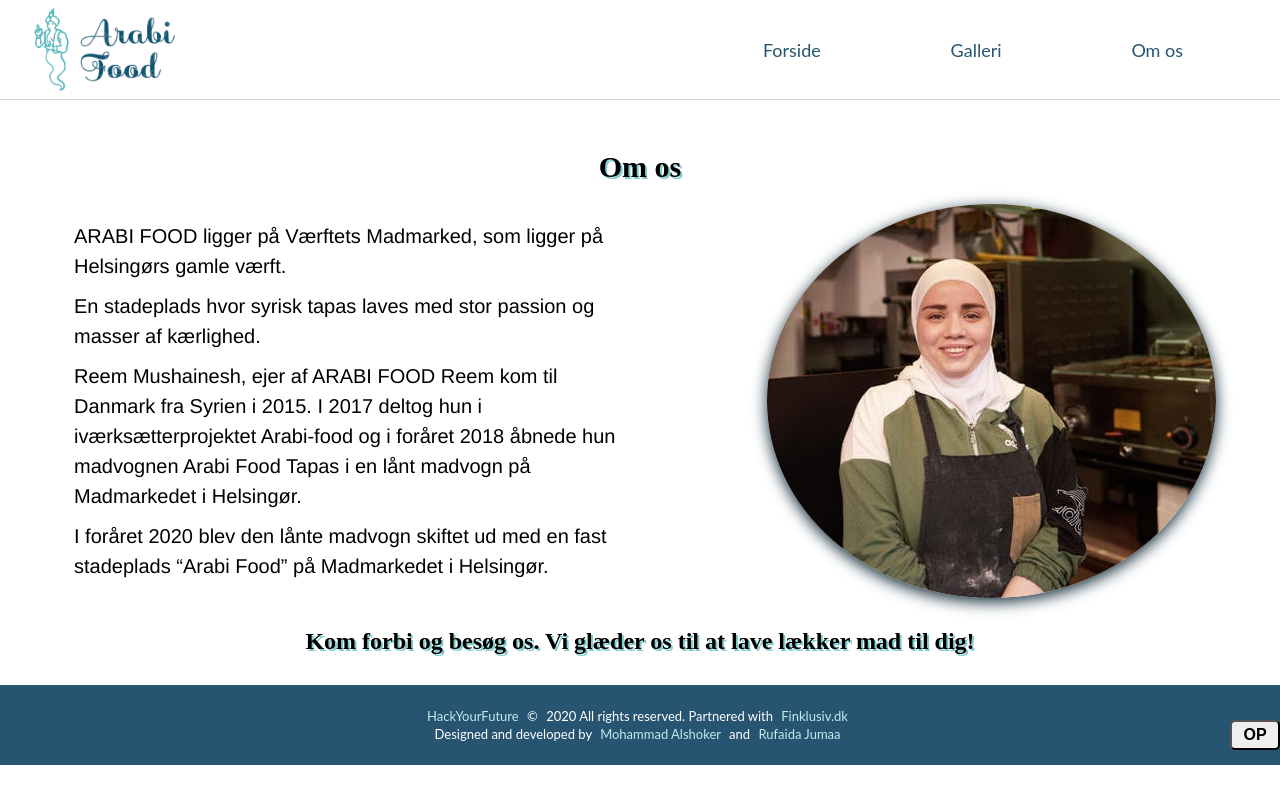
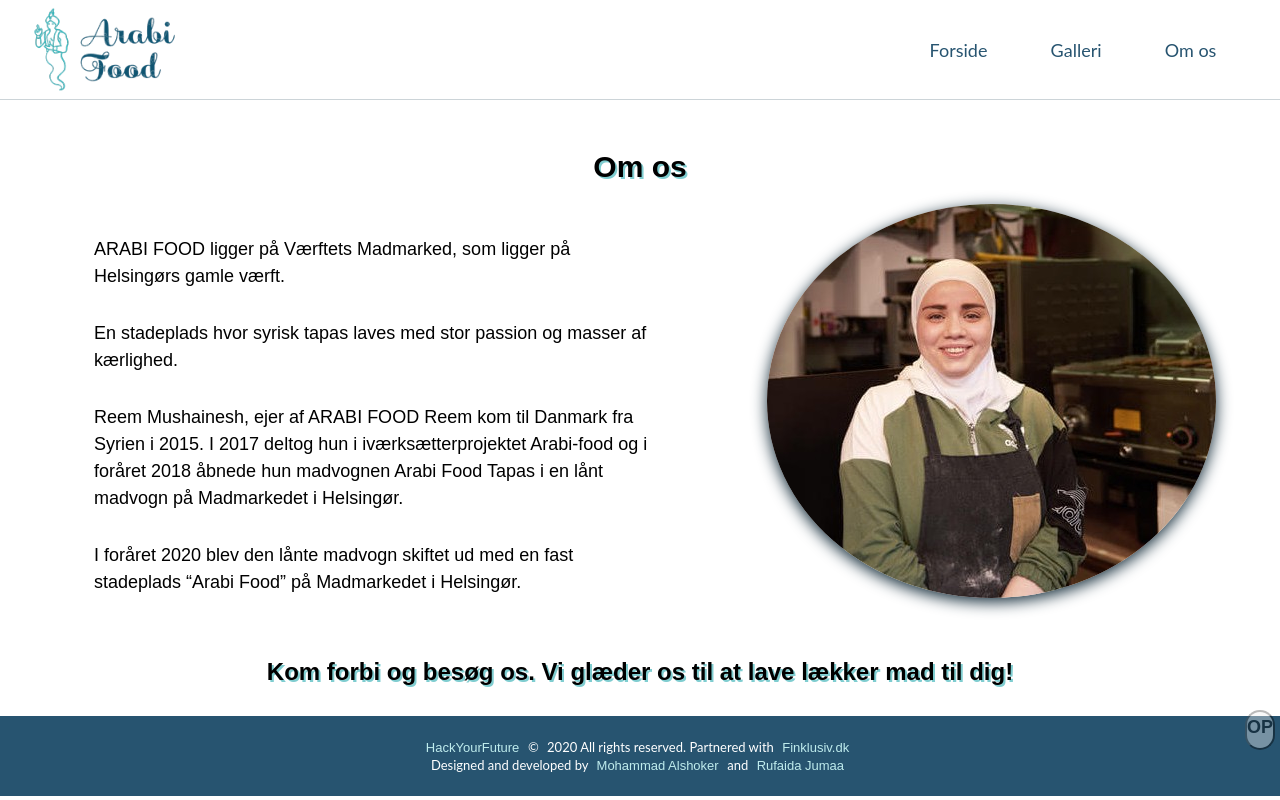
Before and after one commit to rufaidaju/ArabiFoodTapas, a React (Create React App) app: page /about in a window 1280 px wide. Built offline with nearby package versions, Linux system fonts and the light colour scheme.

Commit message:
Font global setup & scroll (up) button modification

```diff
--- a/src/App.css
+++ b/src/App.css
@@ -1,7 +1,15 @@
+/* Global settings for uniforn display e.g. texts...
+You can override the global settings using the associated class/tag props
+*/
 * {
   margin: 0;
   padding: 0;
   box-sizing: border-box;
+  font-family: "Montserrat", sans-serif;
+}
+
+* p {
+  font-size: 18px; /*20px;*/
 }
 
 .App {
@@ -15,7 +23,7 @@
   justify-content: center;
   background-color: #fff;
   height: 100px;
-  border-bottom: 1px solid #CCD4D8;
+  border-bottom: 1px solid #ccd4d8;
   position: sticky;
   top: 0;
   z-index: 1;
@@ -29,7 +37,7 @@
 }
 
 .navbar ul {
-  width: 550px;
+  width: 350px; /*550px;*/
   display: flex;
   justify-content: space-around;
   list-style: none;
@@ -63,15 +71,23 @@
 }
 
 .button {
-  width: 50px;
-  height: 30px;
+  width: 30px;
+  height: 40px;
   position: fixed;
   bottom: 50px;
   z-index: 1;
-  right: 0;
-  font-size: 16px;
-  border-radius: 5px;
+  right: 5px;
+  font-size: 18px;
   font-weight: bold;
+  border-radius: 50px; /*5px;*/
+  opacity: 0.4;
+  transition: opacity 0.4s;
+  padding-bottom: 5px;
+}
+.button:hover {
+  opacity: 0.8;
+  transition: opacity 0.5s;
+  transition-delay: 0.3s;
 }
 
 /* MainPage */
@@ -231,8 +247,8 @@
 }
 
 .box-cont p {
-  font-size: 20px;
-  font-family: "Times New Roman", Times, serif;
+  /*font-size: 16px; */ /*20px;*/
+  /*font-family: "Times New Roman", Times, serif;*/
   text-align: center;
   line-height: 1.5em;
   margin: 0 auto;
@@ -257,12 +273,12 @@
 }
 
 .about-container p {
-  margin: 10px;
+  margin: 30px;
   width: 80%;
-  font-size: 20px;
   line-height: 1.5em;
-  font-weight: normal;
-  font-family: "Helvetica Neue";
+  /*font-size: 20px;*/
+  /*font-weight: normal;*/
+  /*font-family: "Helvetica Neue";*/
 }
 
 .about-container h3 {
@@ -277,6 +293,7 @@
   text-shadow: 2px 2px#7fcdd0;
 }
 .about-container img {
+  margin-bottom: 30px;
   border-radius: 50%;
   box-shadow: 0 4px 15px #142c3a;
 }
@@ -327,7 +344,7 @@
 }
 
 .contact-info p {
-  font-size: 30px;
+  /*font-size: 30px;*/
   padding-top: 10px;
 }
 
@@ -402,7 +419,7 @@ a {
   margin-bottom: 10px;
 }
 
-.menu-info {
+/*.menu-info {
   display: flex;
   justify-content: space-around;
 
@@ -418,10 +435,10 @@ a {
   font-weight: normal;
   text-align: center;
 }
-
+*/
 /* - Slider - */
 
-.header {
+/*.header {
   width: 100%;
   height: 80vh;
   color: White;
@@ -461,6 +478,7 @@ a {
   width: 100%;
   height: 100%;
 }
+*/
 
 /* -- map -- */
 
@@ -503,11 +521,11 @@ a {
 
   .about-container p {
     margin: 0 auto;
-    font-size: 20px;
+    /*font-size: 20px;*/
     line-height: 1.8em;
     font-weight: normal;
     text-align: center;
-    font-family: "Helvetica Neue";
+    /*font-family: "Helvetica Neue";*/
   }
   .about-text {
     order: 1;
@@ -615,7 +633,7 @@ a {
   .footer {
     height: 60px;
   }
-  .footer span{
+  .footer span {
     font-size: 9px;
     text-align: center;
   }
```
